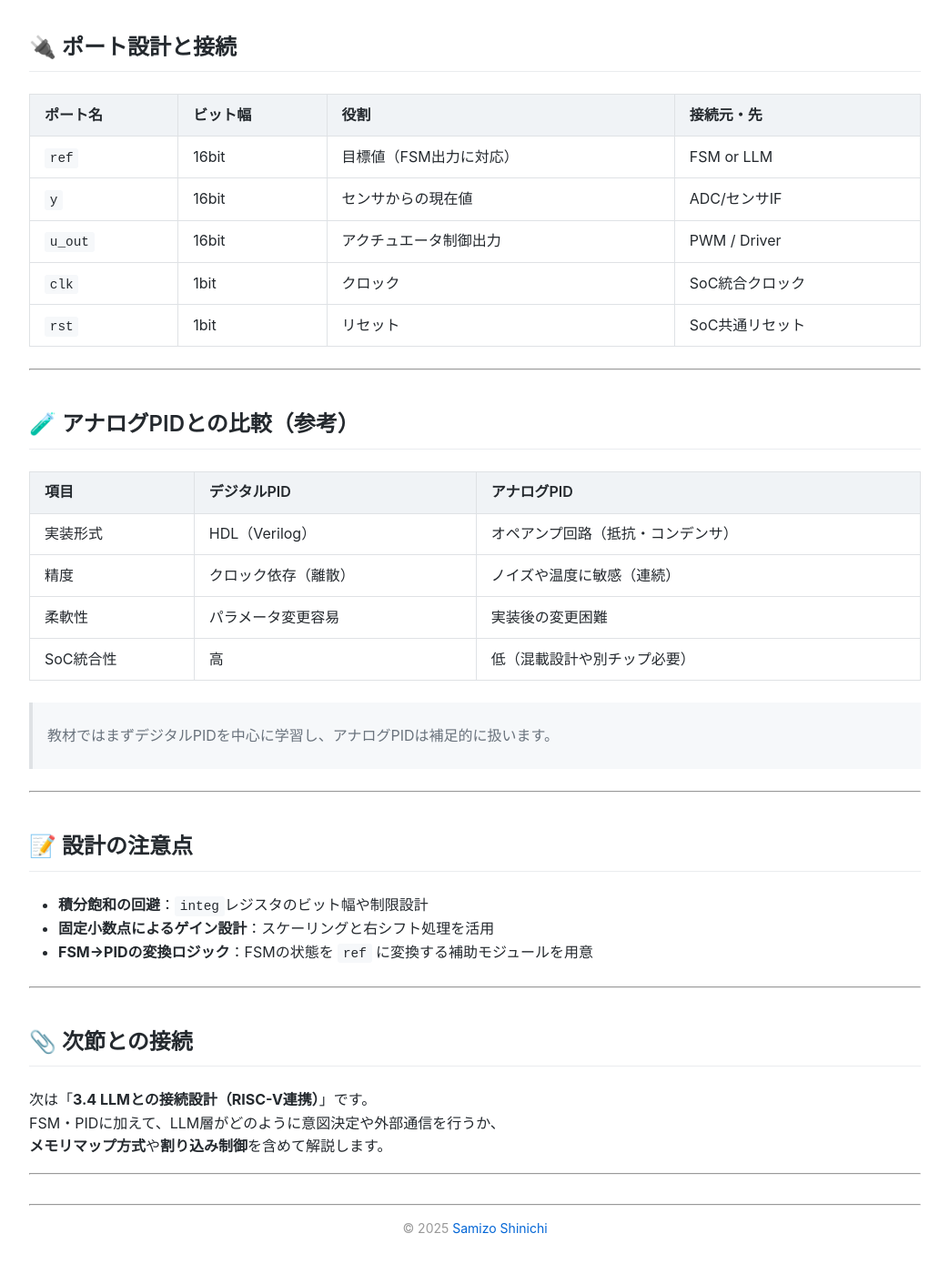
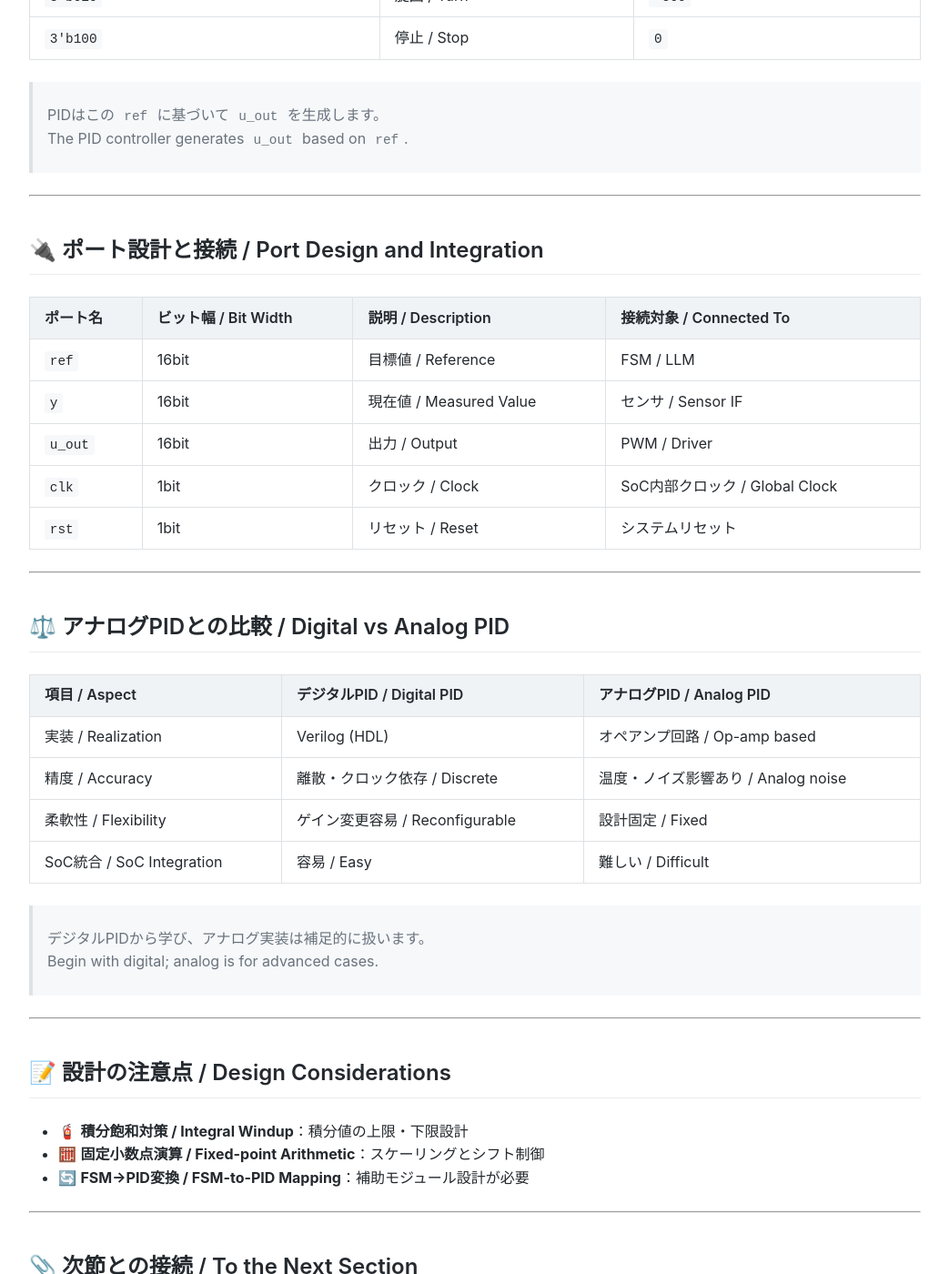
Before and after one commit to Samizo-AITL/Edusemi-v4x, a Jekyll site: the page built from f_chapter3_socsystem/docs/3_3_pid_design.md, in a window 1280 px wide and 1400 px high, scrolled down 2146 px. Shown: the whole window at 91% size, without its empty margins (118-1161 px from the left). Built offline with Jekyll 4.4.1, drawn with Linux system fonts in a browser that asks for light colours; our own code applies the rules of GitHub Pages for plain Markdown files; some of the changed text lies outside the part shown.

Commit message:
Update 3_3_pid_design.md

````diff
--- a/f_chapter3_socsystem/docs/3_3_pid_design.md
+++ b/f_chapter3_socsystem/docs/3_3_pid_design.md
@@ -1,34 +1,46 @@
-# 3.3 PID制御のASIC実装（デジタル／アナログ）
+---
+layout: default
+title: "3.3 PID制御のASIC実装（デジタル／アナログ）"
+---
 
-## 🎯 目的と役割
+# ⚙️ 3.3 PID制御のASIC実装（デジタル／アナログ）
+**Section 3.3: PID Controller Implementation (Digital / Analog)**
+
+---
+
+## 🎯 目的と役割 / Purpose and Role
 
 PID制御器は、FSMからの命令（例：歩け、止まれ）に対して、
 対象システム（アクチュエータやセンサ出力）を**安定的に制御**するための理性的制御層です。
+The PID controller is a rational control layer that stabilizes the system (e.g., actuators, sensors) in response to FSM commands such as "walk" or "stop".
 
 AITL-H構造では、中間層として物理実体との橋渡しを行い、
-制御の「応答速度」や「安定性」「フィードバック性」を確保します。
+制御の「**応答速度**」「**安定性**」「**フィードバック性**」を確保します。
+It bridges digital decision logic with physical systems, ensuring **responsiveness**, **stability**, and **feedback** performance.
 
 ---
 
-## 🧮 PID制御の基本式（離散型）
+## 🧮 PID制御の基本式（離散型） / Discrete PID Equation
+
+```math
+u[k] = K_p \cdot e[k] + K_i \cdot \sum e[k] + K_d \cdot (e[k] - e[k-1])
 ```
-u[k] = Kp * e[k] + Ki * Σ e[k] + Kd * (e[k] - e[k-1])
-```
-- `e[k] = r[k] - y[k]`: 目標値と現在値の差
-- `u[k]`: 出力（アクチュエータ制御量）
-- `Kp, Ki, Kd`: 比例・積分・微分ゲイン
+
+- `e[k] = r[k] - y[k]`: **目標値と現在値の差 / Error (target - actual)**
+- `u[k]`: **出力 / Output**
+- `Kp, Ki, Kd`: **比例・積分・微分ゲイン / Proportional, Integral, Derivative gains**
 
 ---
 
-## ⚙️ デジタルPID制御器のRTL構成
+## 🛠️ デジタルPID制御器のRTL構成 / RTL Implementation of Digital PID
 
 ```verilog
 module pid_controller (
     input wire clk,
     input wire rst,
-    input wire signed [15:0] ref,     // 目標値
-    input wire signed [15:0] y,       // 現在値
-    output reg signed [15:0] u_out    // 制御出力
+    input wire signed [15:0] ref,     // 目標値 / reference value
+    input wire signed [15:0] y,       // 現在値 / current value
+    output reg signed [15:0] u_out    // 制御出力 / control output
 );
 
     parameter signed [15:0] Kp = 16'sd2;
@@ -54,62 +66,68 @@
     end
 endmodule
 ```
-⚠️ 積分飽和、オーバーフロー制御は別途設計が必要
+
+⚠️ **注意 / Caution**：積分飽和やオーバーフロー制御は別途設計が必要です。
+**Integral windup** and **overflow protection** require additional logic.
 
 ---
 
-## 🧪 FSMとの連携方式
+## 🔄 FSMとの連携 / Connection with FSM
 
-FSMはシステムの「行動方針」を決定し、PID制御器はそれに従って「物理量」を調整します。
-FSMの `action_out` 信号は、PID制御器の目標値 `ref` に変換されることで接続されます。
+FSMは「行動指令」、PIDは「連続制御」。FSMの `action_out` は、
+PID制御器の目標値 `ref` に変換されて接続されます。
+FSM issues behavior commands, which are converted to reference values (`ref`) for PID control.
 
-| FSM出力（action_out） | 意味 | PIDの目標値 ref |
-|------------------------|------|-----------------|
-| `3'b001`               | 前進 | `ref = +1000`   |
-| `3'b010`               | 旋回 | `ref = -500`    |
-| `3'b100`               | 停止 | `ref = 0`       |
+| FSM出力 `action_out` | 意味 / Meaning | PIDの目標値 `ref` |
+|----------------------|----------------|-------------------|
+| `3'b001`             | 前進 / Forward | `+1000`           |
+| `3'b010`             | 旋回 / Turn    | `-500`            |
+| `3'b100`             | 停止 / Stop    | `0`               |
 
-> FSMの各状態に応じて、PIDが制御対象へ適切な出力 `u_out` を生成
+> PIDはこの `ref` に基づいて `u_out` を生成します。
+> The PID controller generates `u_out` based on `ref`.
 
 ---
 
-## 🔌 ポート設計と接続
+## 🔌 ポート設計と接続 / Port Design and Integration
 
-| ポート名 | ビット幅 | 役割 | 接続元・先 |
-|----------|----------|------|-------------|
-| `ref`    | 16bit    | 目標値（FSM出力に対応） | FSM or LLM |
-| `y`      | 16bit    | センサからの現在値 | ADC/センサIF |
-| `u_out`  | 16bit    | アクチュエータ制御出力 | PWM / Driver |
-| `clk`    | 1bit     | クロック | SoC統合クロック |
-| `rst`    | 1bit     | リセット | SoC共通リセット |
+| ポート名 | ビット幅 / Bit Width | 説明 / Description | 接続対象 / Connected To |
+|----------|----------------------|--------------------|--------------------------|
+| `ref`    | 16bit                | 目標値 / Reference | FSM / LLM                |
+| `y`      | 16bit                | 現在値 / Measured Value | センサ / Sensor IF |
+| `u_out`  | 16bit                | 出力 / Output      | PWM / Driver             |
+| `clk`    | 1bit                 | クロック / Clock   | SoC内部クロック / Global Clock |
+| `rst`    | 1bit                 | リセット / Reset   | システムリセット         |
 
 ---
 
-## 🧪 アナログPIDとの比較（参考）
+## ⚖️ アナログPIDとの比較 / Digital vs Analog PID
 
-| 項目       | デジタルPID          | アナログPID               |
-|------------|----------------------|----------------------------|
-| 実装形式   | HDL（Verilog）      | オペアンプ回路（抵抗・コンデンサ） |
-| 精度       | クロック依存（離散） | ノイズや温度に敏感（連続） |
-| 柔軟性     | パラメータ変更容易   | 実装後の変更困難           |
-| SoC統合性 | 高                    | 低（混載設計や別チップ必要） |
+| 項目 / Aspect    | デジタルPID / Digital PID     | アナログPID / Analog PID               |
+|------------------|-------------------------------|----------------------------------------|
+| 実装 / Realization | Verilog (HDL)                 | オペアンプ回路 / Op-amp based         |
+| 精度 / Accuracy   | 離散・クロック依存 / Discrete | 温度・ノイズ影響あり / Analog noise  |
+| 柔軟性 / Flexibility | ゲイン変更容易 / Reconfigurable | 設計固定 / Fixed                      |
+| SoC統合 / SoC Integration | 容易 / Easy               | 難しい / Difficult                     |
 
-> 教材ではまずデジタルPIDを中心に学習し、アナログPIDは補足的に扱います。
+> デジタルPIDから学び、アナログ実装は補足的に扱います。
+> Begin with digital; analog is for advanced cases.
 
 ---
 
-## 📝 設計の注意点
+## 📝 設計の注意点 / Design Considerations
 
-- **積分飽和の回避**：`integ`レジスタのビット幅や制限設計
-- **固定小数点によるゲイン設計**：スケーリングと右シフト処理を活用
-- **FSM→PIDの変換ロジック**：FSMの状態を `ref` に変換する補助モジュールを用意
+- 🧯 **積分飽和対策 / Integral Windup**：積分値の上限・下限設計
+- 🧮 **固定小数点演算 / Fixed-point Arithmetic**：スケーリングとシフト制御
+- 🔄 **FSM→PID変換 / FSM-to-PID Mapping**：補助モジュール設計が必要
 
 ---
 
-## 📎 次節との接続
+## 📎 次節との接続 / To the Next Section
 
-次は「**3.4 LLMとの接続設計（RISC-V連携）**」です。
-FSM・PIDに加えて、LLM層がどのように意図決定や外部通信を行うか、
-**メモリマップ方式**や**割り込み制御**を含めて解説します。
+▶️ 次は [**3.4 LLMとの接続設計（RISC-V連携）**](3_4_llm_connection.md) に進みます。
+In the next section, we explore **LLM control integration** including **RISC-V co-design**, memory mapping, and interrupt handling.
 
 ---
+
+🔙 [特別編第3章のREADMEに戻る](../README.md)
````
